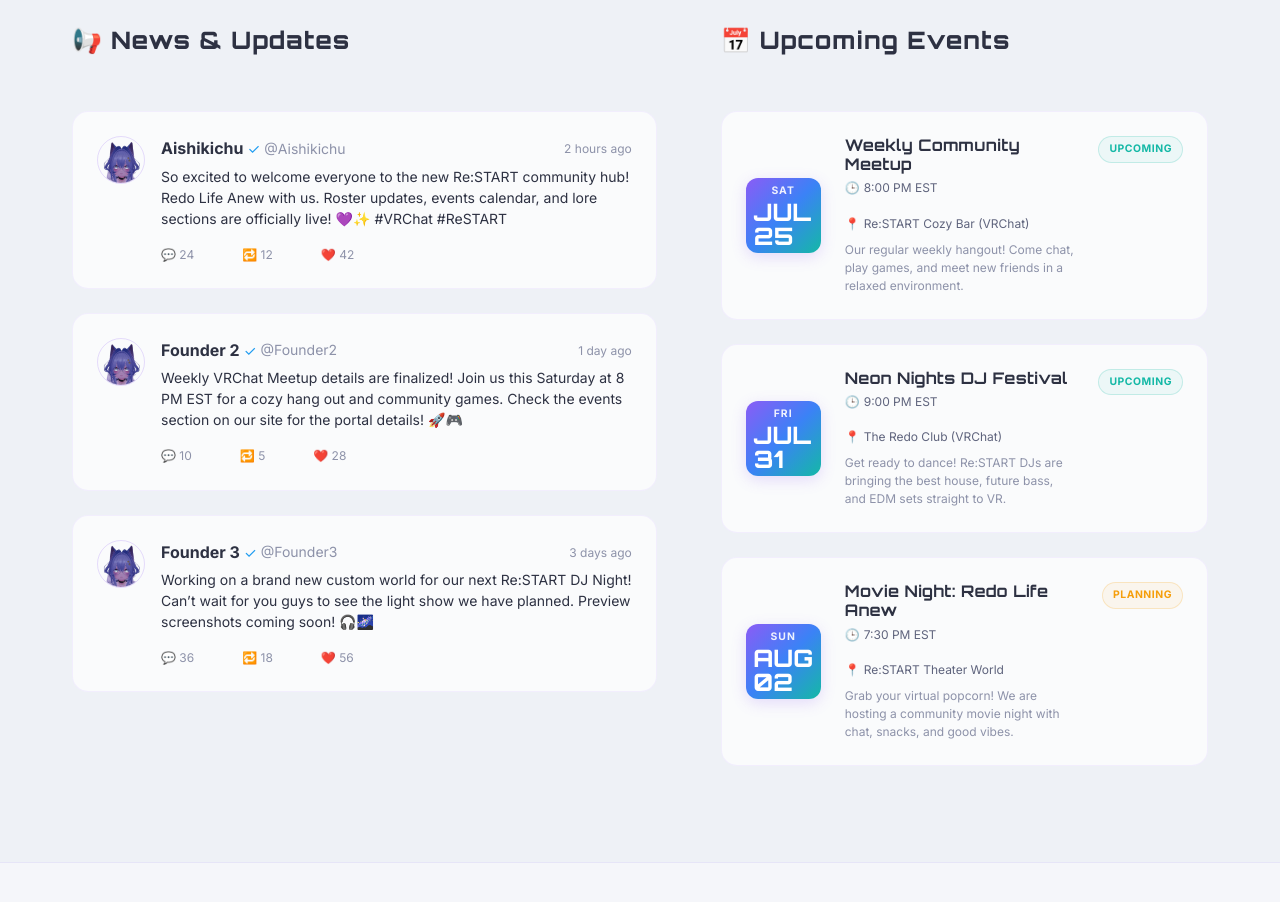
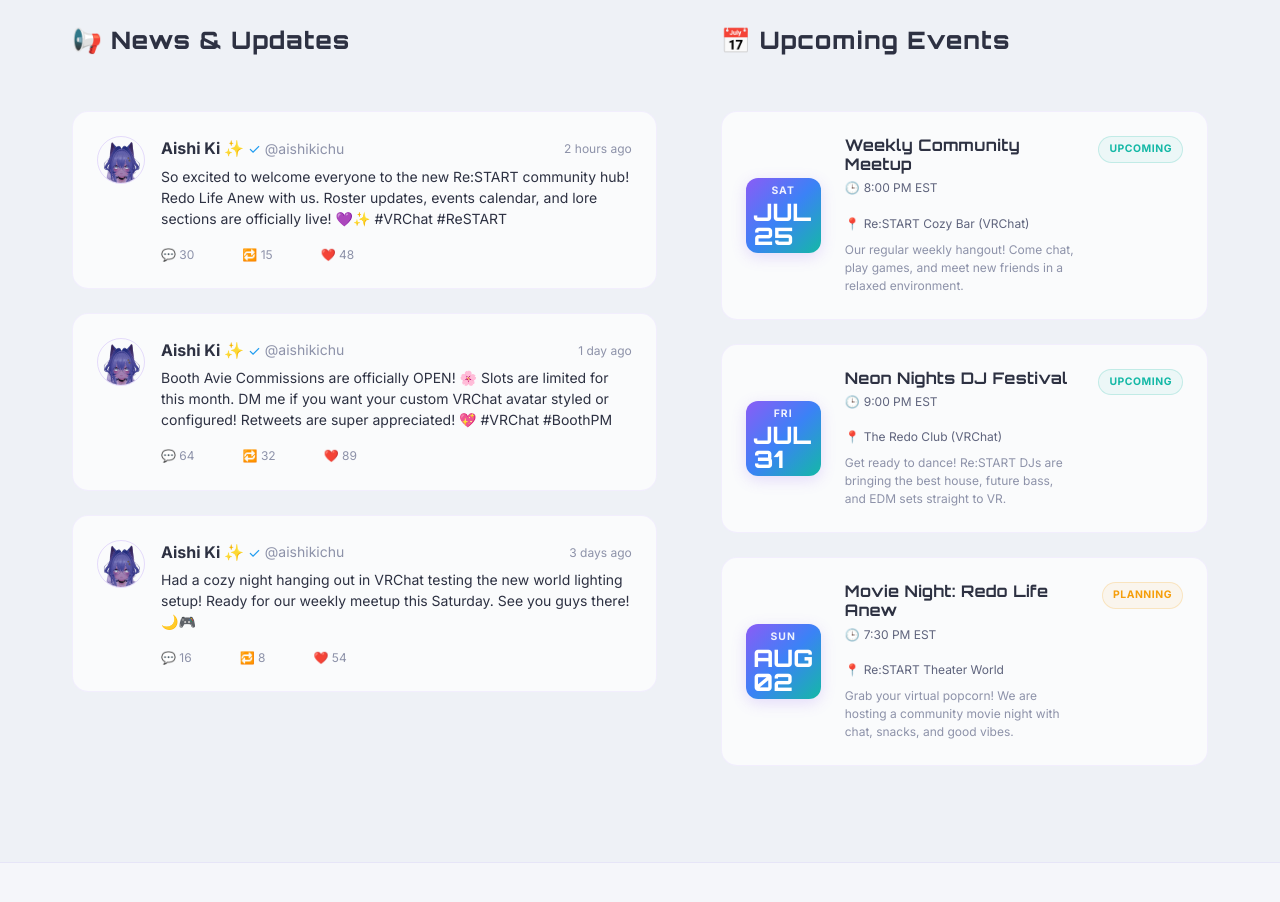
Before and after one commit to aishikichu/restart-hub, a Next.js app: page / in a window 1280 px wide. Shown: the part 1060-1962 px from the top of the page. Built offline with nearby package versions, Linux system fonts and the light colour scheme.

Commit message:
feat: replace placeholder tweets with actual posts from Aishikichu

```diff
--- a/src/data/newsEvents.js
+++ b/src/data/newsEvents.js
@@ -1,36 +1,36 @@
 export const tweets = [
   {
     id: 'tweet-1',
-    author: 'Aishikichu',
-    handle: '@Aishikichu',
+    author: 'Aishi Ki ✨',
+    handle: '@aishikichu',
     avatar: '/avatars/aishikichu.png',
     timestamp: '2 hours ago',
     content: 'So excited to welcome everyone to the new Re:START community hub! Redo Life Anew with us. Roster updates, events calendar, and lore sections are officially live! 💜✨ #VRChat #ReSTART',
-    likes: 42,
-    retweets: 12,
+    likes: 48,
+    retweets: 15,
     link: 'https://x.com/aishikichu',
   },
   {
     id: 'tweet-2',
-    author: 'Founder 2',
-    handle: '@Founder2',
+    author: 'Aishi Ki ✨',
+    handle: '@aishikichu',
     avatar: '/avatars/aishikichu.png',
     timestamp: '1 day ago',
-    content: 'Weekly VRChat Meetup details are finalized! Join us this Saturday at 8 PM EST for a cozy hang out and community games. Check the events section on our site for the portal details! 🚀🎮',
-    likes: 28,
-    retweets: 5,
-    link: 'https://x.com/',
+    content: 'Booth Avie Commissions are officially OPEN! 🌸 Slots are limited for this month. DM me if you want your custom VRChat avatar styled or configured! Retweets are super appreciated! 💖 #VRChat #BoothPM',
+    likes: 89,
+    retweets: 32,
+    link: 'https://x.com/aishikichu',
   },
   {
     id: 'tweet-3',
-    author: 'Founder 3',
-    handle: '@Founder3',
+    author: 'Aishi Ki ✨',
+    handle: '@aishikichu',
     avatar: '/avatars/aishikichu.png',
     timestamp: '3 days ago',
-    content: 'Working on a brand new custom world for our next Re:START DJ Night! Can’t wait for you guys to see the light show we have planned. Preview screenshots coming soon! 🎧🌌',
-    likes: 56,
-    retweets: 18,
-    link: 'https://x.com/',
+    content: 'Had a cozy night hanging out in VRChat testing the new world lighting setup! Ready for our weekly meetup this Saturday. See you guys there! 🌙🎮',
+    likes: 54,
+    retweets: 8,
+    link: 'https://x.com/aishikichu',
   }
 ];
 
```
